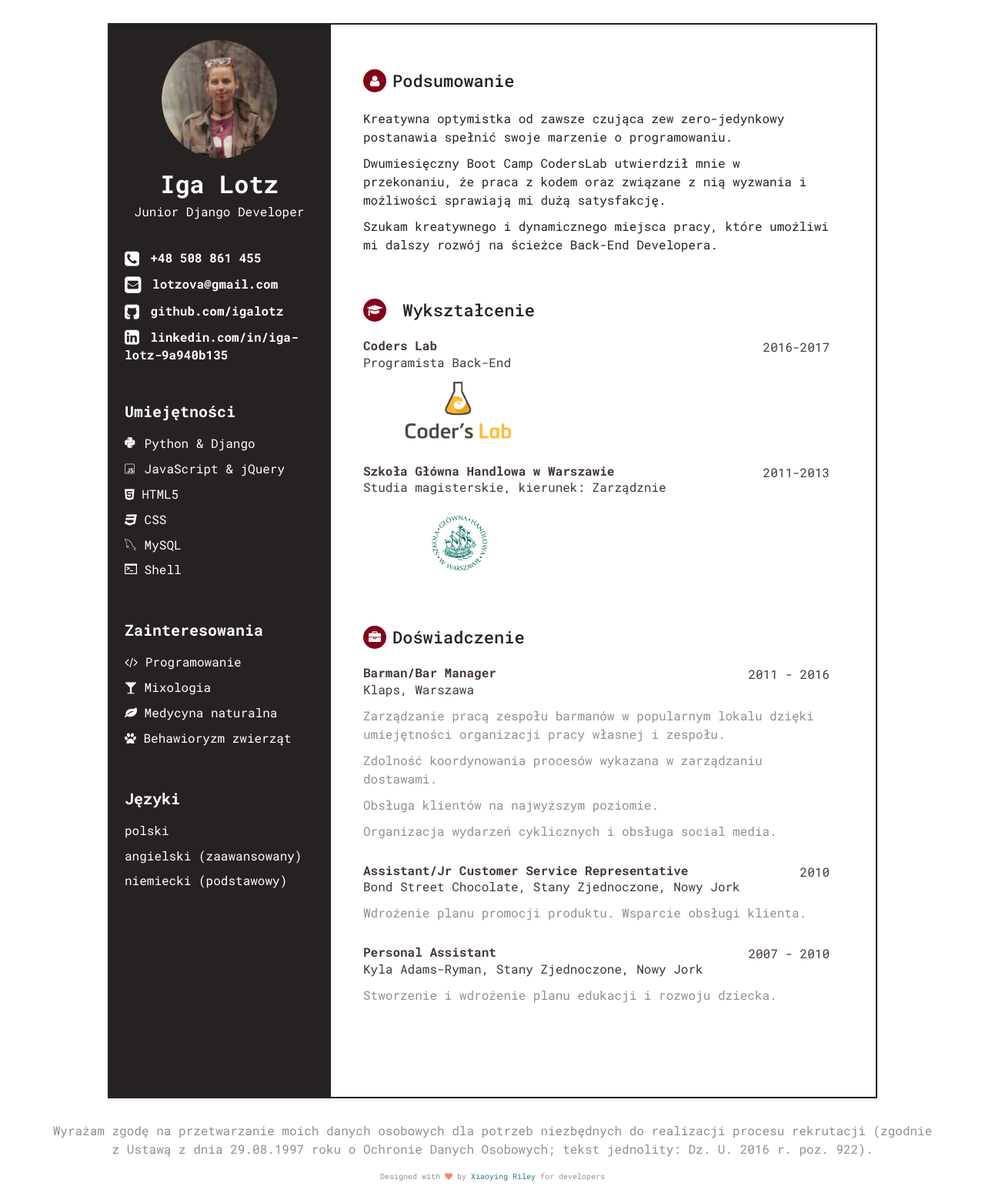
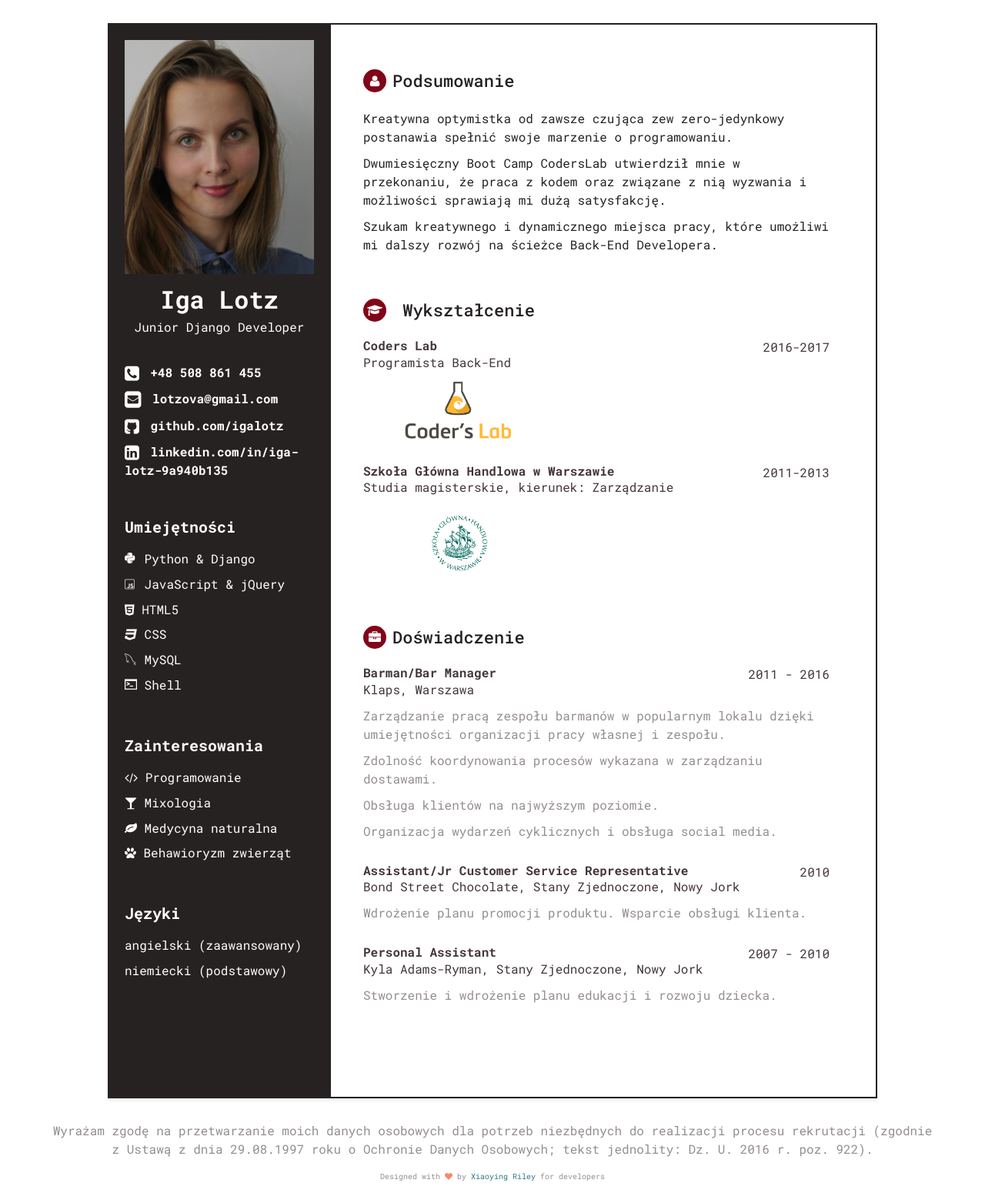
Before and after one commit to igalotz/cv, a Jekyll site: the page built from polish.html, in a window 1280 px wide, cut to the strip 0-1563 px from the top of the page. Shown: the whole strip at 77% size. Built offline with Jekyll 4.4.1, drawn with Linux system fonts in a browser that asks for light colours.

Commit message:
photo added

```diff
--- a/_includes/language-polish.html
+++ b/_includes/language-polish.html
@@ -1,7 +1,6 @@
 <div class="languages-container container-block">
 <h2 class="container-block-title-polish">Języki</h2>
 <ul class="list-unstyled interests-list">
-<li>polski <span class="lang-desc"></span></li>
 <li>angielski <span class="lang-desc">(zaawansowany)</span></li>
 <li>niemiecki <span class="lang-desc">(podstawowy)</span></li>
 </ul>
--- a/_includes/skills-polish.html
+++ b/_includes/skills-polish.html
@@ -23,7 +23,7 @@
                           <h3 class="job-title">Szkoła Główna Handlowa w Warszawie</h3>
                             <div class="time">2011-2013</div>
                         </div><!--//upper-row-->
-                        <div class="company">Studia magisterskie, kierunek: Zarządznie</div>
+                        <div class="company">Studia magisterskie, kierunek: Zarządzanie</div>
                     </div><!--//meta-->
 <a href="http://sgh.waw.pl"><img class="logo2" src="{{site.baseurl}}/assets/images/sgh.png"/></a>
                 </div><!--//item-->
--- a/assets/css/styles.css
+++ b/assets/css/styles.css
@@ -338,10 +338,8 @@ p {
 used for profile image
 */
 .profile-img {
-  max-width: 150px;
+  max-width: 100%;
   margin-bottom: 15px;
-  border: 0px solid #423537;
-  border-radius: 100%;
 }
 
 
```
Also changed, not shown: assets/images/profile.png, assets/images/tel.png (deleted).
